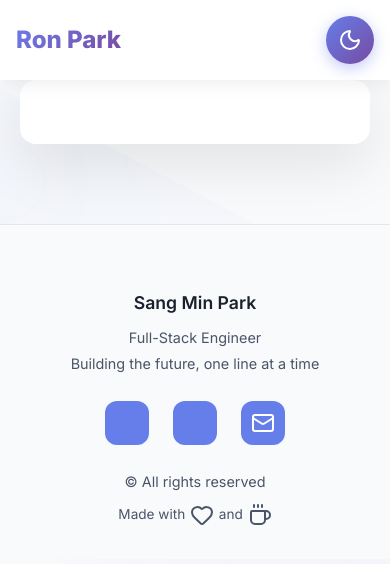
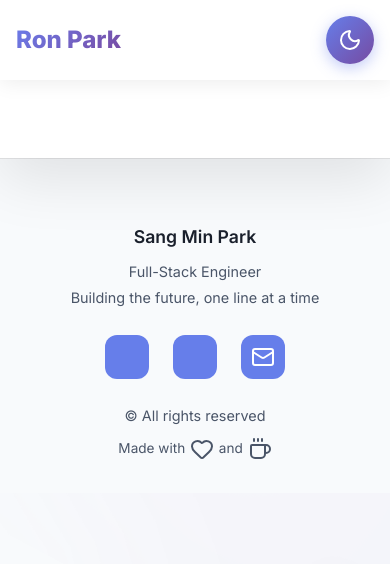
Before and after one commit to ronparkdev/ronparkdev, a website: page template.html in a window 390 px wide. Drawn offline with nearby package versions, Linux system fonts and the light colour scheme.

Commit message:
Enhance responsive design in template.html by adjusting container margins and padding, and modifying footer margin. Update scroll position calculation to improve layout behavior.

```diff
--- a/template.html
+++ b/template.html
@@ -520,8 +520,13 @@
         /* Responsive Design */
         @media (max-width: 768px) {
             .container {
-                margin: 80px 20px 40px;
-                padding: 2rem;
+                margin: 80px 0 0 0;
+                padding-top: 30px;
+                border-radius: 0;
+            }
+
+            .footer {
+                margin-top: 0;
             }
 
             h1 {
@@ -692,7 +697,7 @@
         let footerHeight = 0;
 
         const updateScrollTopPosition = () => {
-            const bottom = Math.max(window.innerHeight - (body.scrollHeight - window.scrollY) + footerHeight - 50, 30);
+            const bottom = Math.max(window.innerHeight - (body.scrollHeight - window.scrollY) + footerHeight + 30, 30);
             scrollTop.style.bottom = `${bottom}px`;
         }
 
```
